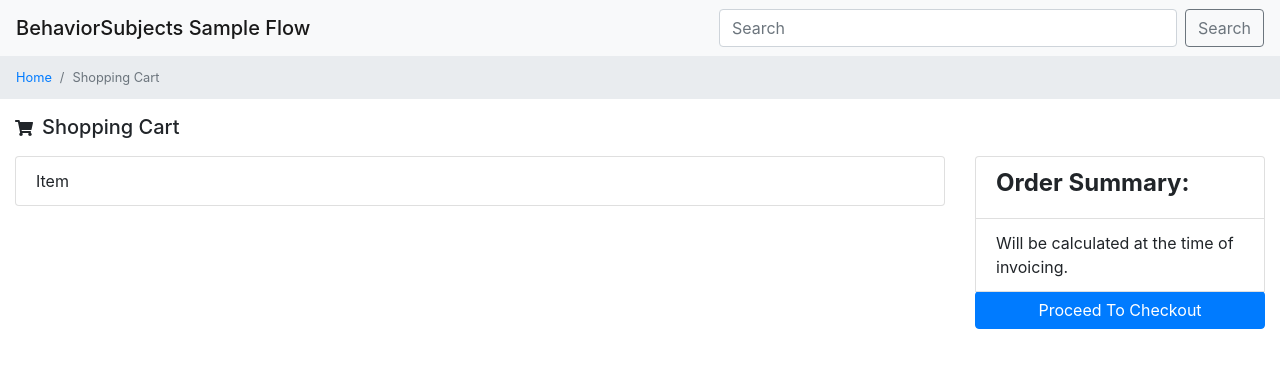
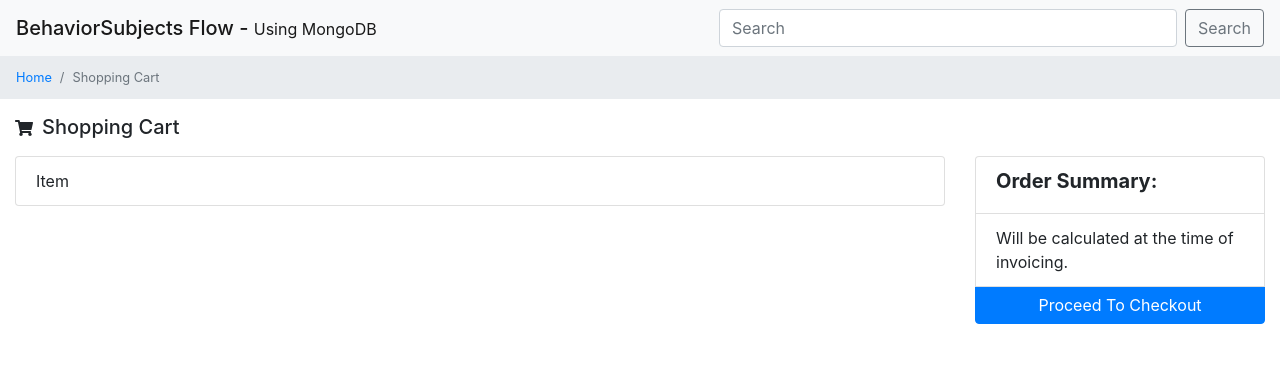
Before and after one commit to tfosque/behavior-subject-sample-flow, an Angular app: page / in a window 1280 px wide. Shown: the top 368 px of the page. Built offline with nearby package versions, Linux system fonts and the light colour scheme; what @ngxs/store would draw is missing.

Commit message:
wip: Changed app title, changed font size order summary, create shopping-cart service

```diff
--- a/src/app/nav/nav.component.html
+++ b/src/app/nav/nav.component.html
@@ -1,6 +1,6 @@
 <!-- As a heading -->
 <nav class="navbar navbar-light bg-light">
-  <span class="navbar-brand mb-0 h1">BehaviorSubjects Sample Flow</span>
+  <span class="navbar-brand mb-0 h1">BehaviorSubjects Flow - <small>Using MongoDB</small></span>
 
   <form class="form-inline my-2 my-lg-0">
     <input size="38" class="form-control mr-sm-2" type="search" placeholder="Search" aria-label="Search">
--- a/src/app/order-summary/order-summary.component.html
+++ b/src/app/order-summary/order-summary.component.html
@@ -1,6 +1,6 @@
 <div class="list-group">
   <div class="list-group-item">
-    <h4><b>Order Summary:</b></h4>
+    <h5><b>Order Summary:</b></h5>
   </div>
   <div class="list-group-item">
     Will be calculated at the time of invoicing.
--- a/src/app/order-summary/order-summary.component.scss
+++ b/src/app/order-summary/order-summary.component.scss
@@ -0,0 +1,4 @@
+button.btn.btn-primary {
+  border-top-left-radius: 0;
+  border-top-right-radius: 0;
+}
```
Also changed, not shown: src/app/services/shopping-cart.service.ts (added, +9 -0 lines), 1 other file (tests, documents, lock files or other folders).
